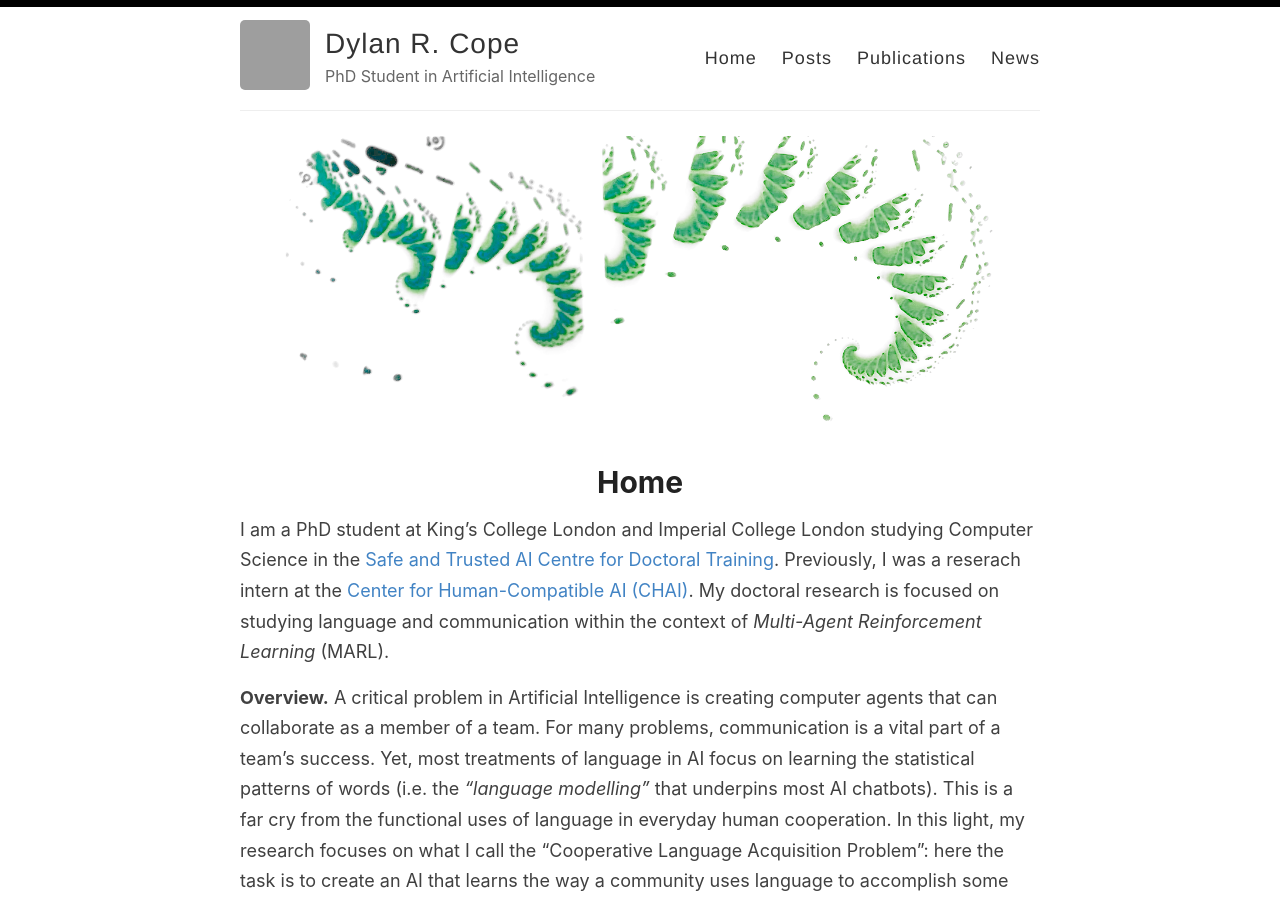
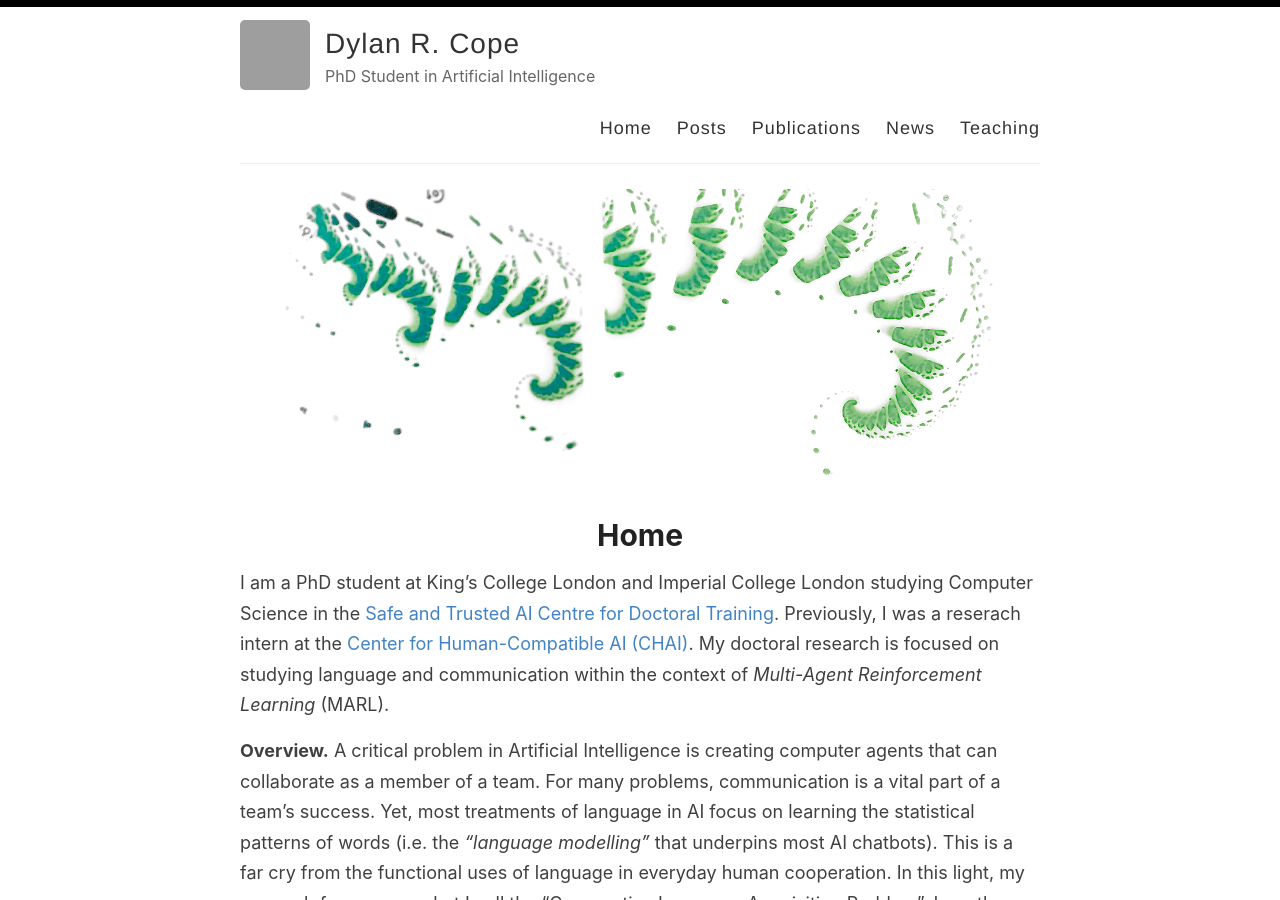
Before and after one commit to DylanCope/dylancope.github.io, a Jekyll site: the page built from index.md, in a window 1280 px wide and 900 px high. Built offline with Jekyll 4.4.1, drawn with Linux system fonts in a browser that asks for light colours; grey boxes are pictures that could not be loaded.

Commit message:
Update default.html

```diff
--- a/_layouts/default.html
+++ b/_layouts/default.html
@@ -32,6 +32,7 @@
               <a href="{{ site.baseurl }}/blog">Posts</a>
               <a href="{{ site.baseurl }}/pubs">Publications</a>
               <a href="{{ site.baseurl }}/news">News</a>
+              <a href="{{ site.baseurl }}/news">Teaching</a>
             </nav>
           </header>
         </div>
```
